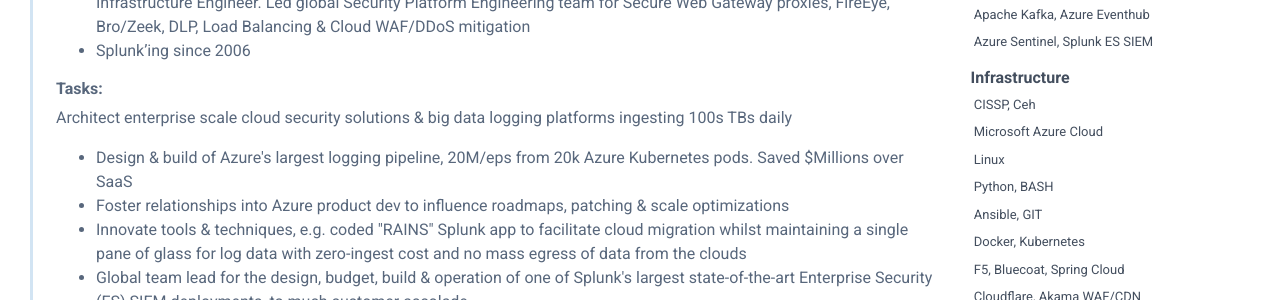
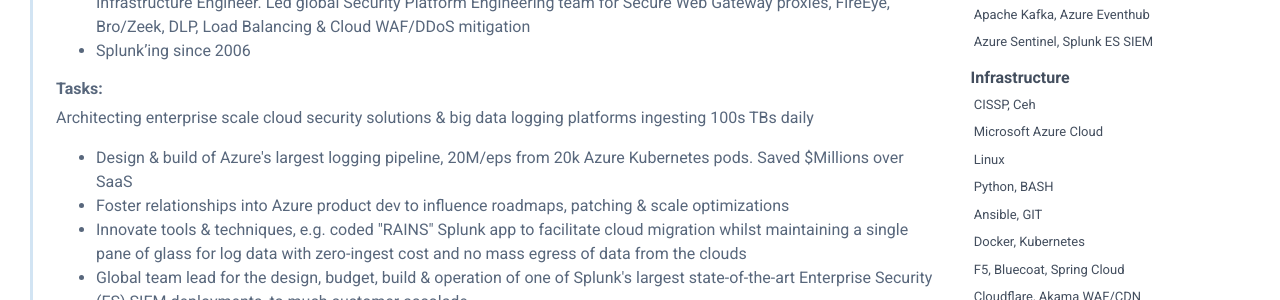
Before and after one commit to Hamy200/resume, a Jekyll site: the page built from index.markdown, in a window 1280 px wide. Shown: the part 527-827 px from the top of the page. Built offline with Jekyll 4.4.1, drawn with Linux system fonts in a browser that asks for light colours; nearby versions of some CDN libraries.

Commit message:
Update data.yml

```diff
--- a/_data/data.yml
+++ b/_data/data.yml
@@ -47,7 +47,7 @@ experiences:
         - Splunk'ing since 2006
     achievements:
       desc: |
-        Architect enterprise scale cloud security solutions & big data logging platforms ingesting 100s TBs daily
+        Architecting enterprise scale cloud security solutions & big data logging platforms ingesting 100s TBs daily
       highlights:
         - Design & build of Azure's largest logging pipeline, 20M/eps from 20k Azure Kubernetes pods. Saved $Millions over SaaS
         - Foster relationships into Azure product dev to influence roadmaps, patching & scale optimizations
```
